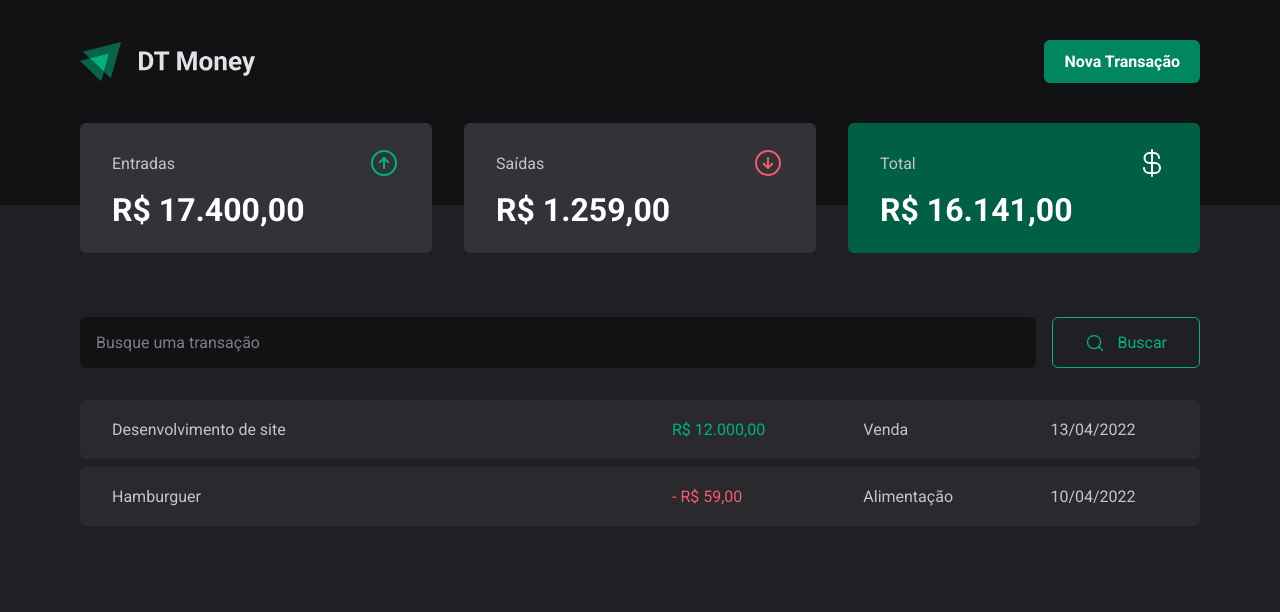
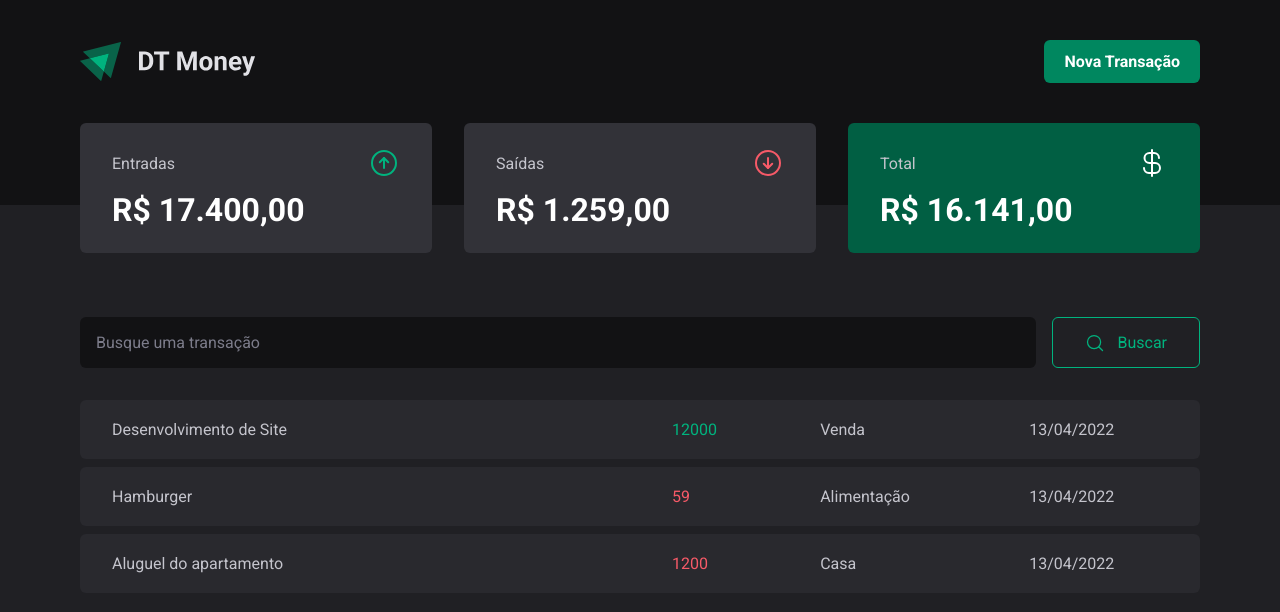
Before and after one commit to Gabriel-Souza2/DT-Money, a React (Vite) app: page / in a window 1280 px wide. Shown: the top 612 px of the page. Built offline with nearby package versions, Linux system fonts and the light colour scheme; data requests are answered from the project's data file.

Commit message:
Criando context das transações e acessando api

```diff
--- a/package.json
+++ b/package.json
@@ -5,6 +5,7 @@
   "type": "module",
   "scripts": {
     "dev": "vite",
+    "dev:server": "json-server server.json --port 3333 --delay 500 -w",
     "build": "tsc && vite build",
     "preview": "vite preview"
   },
@@ -22,6 +23,7 @@
     "@types/react-dom": "^18.0.6",
     "@types/styled-components": "^5.1.26",
     "@vitejs/plugin-react": "^2.0.1",
+    "json-server": "^0.17.0",
     "typescript": "^4.6.4",
     "vite": "^3.0.7"
   }
--- /dev/null
+++ b/server.json
@@ -0,0 +1,28 @@
+{
+    "transactions": [
+        {
+            "id": 1,
+            "description": "Desenvolvimento de Site",
+            "type": "income",
+            "category": "Venda",
+            "price": 12000,
+            "createdAt": "2022-09-04T23:22:58.621Z"
+        },
+        {
+            "id": 2,
+            "description": "Hamburger",
+            "type": "outcome",
+            "category": "Alimentação",
+            "price": 59,
+            "createdAt": "2022-09-04T23:24:05.453Z"
+        },
+        {
+            "id": 3,
+            "description": "Aluguel do apartamento",
+            "type": "outcome",
+            "category": "Casa",
+            "price": 1200,
+            "createdAt": "2022-09-04T23:24:05.453Z"
+        }
+    ]
+}
--- a/src/App.tsx
+++ b/src/App.tsx
@@ -1,4 +1,5 @@
 import { ThemeProvider } from 'styled-components'
+import { TransactionsContextProvider } from './contexts/TransactionsContext'
 import { Home } from './Pages/Home'
 import { GlobalStyle } from './styles/global'
 import { defaultTheme } from './styles/theme/default'
@@ -7,7 +8,9 @@
   return (
     <ThemeProvider theme={defaultTheme}>
       <GlobalStyle />
-      <Home />
+      <TransactionsContextProvider>
+        <Home />
+      </TransactionsContextProvider>
     </ThemeProvider>
   )
 }
--- a/src/Pages/Home/index.tsx
+++ b/src/Pages/Home/index.tsx
@@ -7,7 +7,11 @@
   PriceHighlight,
 } from './styles'
 
+import { useContext } from 'react'
+import { TransactionsContext } from '../../contexts/TransactionsContext'
+
 export function Home() {
+  const { transactions } = useContext(TransactionsContext)
   return (
     <div>
       <Header />
@@ -16,23 +20,20 @@
         <SearchForm />
         <TransactionsTable>
           <tbody>
-            <tr>
-              <td width="50%">Desenvolvimento de site</td>
-              <td>
-                <PriceHighlight variant="income">R$ 12.000,00</PriceHighlight>
-              </td>
-              <td>Venda</td>
-              <td>13/04/2022</td>
-            </tr>
-
-            <tr>
-              <td width="50%">Hamburguer</td>
-              <td>
-                <PriceHighlight variant="outcome">- R$ 59,00</PriceHighlight>
-              </td>
-              <td>Alimentação</td>
-              <td>10/04/2022</td>
-            </tr>
+            {transactions.map((transaction) => {
+              return (
+                <tr key={transaction.id}>
+                  <td width="50%">{transaction.description}</td>
+                  <td>
+                    <PriceHighlight variant={transaction.type}>
+                      {transaction.price}
+                    </PriceHighlight>
+                  </td>
+                  <td>{transaction.category}</td>
+                  <td>13/04/2022</td>
+                </tr>
+              )
+            })}
           </tbody>
         </TransactionsTable>
       </TransactionsContainer>
--- a/src/components/NewTransaction/styles.ts
+++ b/src/components/NewTransaction/styles.ts
@@ -101,6 +101,7 @@
   }
 
   &[data-state='unchecked']:hover {
+    transition: background-color 0.2s all;
     background-color: ${({ theme }) => theme['gray-600']};
   }
 `
--- /dev/null
+++ b/src/contexts/TransactionsContext.tsx
@@ -0,0 +1,41 @@
+import { createContext, ReactNode, useEffect, useState } from 'react'
+
+export interface Transaction {
+  id: number
+  description: string
+  type: 'income' | 'outcome'
+  category: string
+  price: number
+  createdAt: Date
+}
+
+interface TransactionsContextType {
+  transactions: Transaction[]
+}
+
+interface TransactionsContextProviderProps {
+  children: ReactNode
+}
+
+export const TransactionsContext = createContext({} as TransactionsContextType)
+
+export function TransactionsContextProvider({
+  children,
+}: TransactionsContextProviderProps) {
+  const [transactions, setTransactions] = useState<Transaction[]>([])
+  async function loadTransactions() {
+    const response = await fetch('http://localhost:3333/transactions')
+    const data = await response.json()
+
+    setTransactions(data)
+  }
+  useEffect(() => {
+    loadTransactions()
+  }, [])
+
+  return (
+    <TransactionsContext.Provider value={{ transactions }}>
+      {children}
+    </TransactionsContext.Provider>
+  )
+}
```
Also changed, not shown: 1 other file (tests, documents, lock files or other folders).
